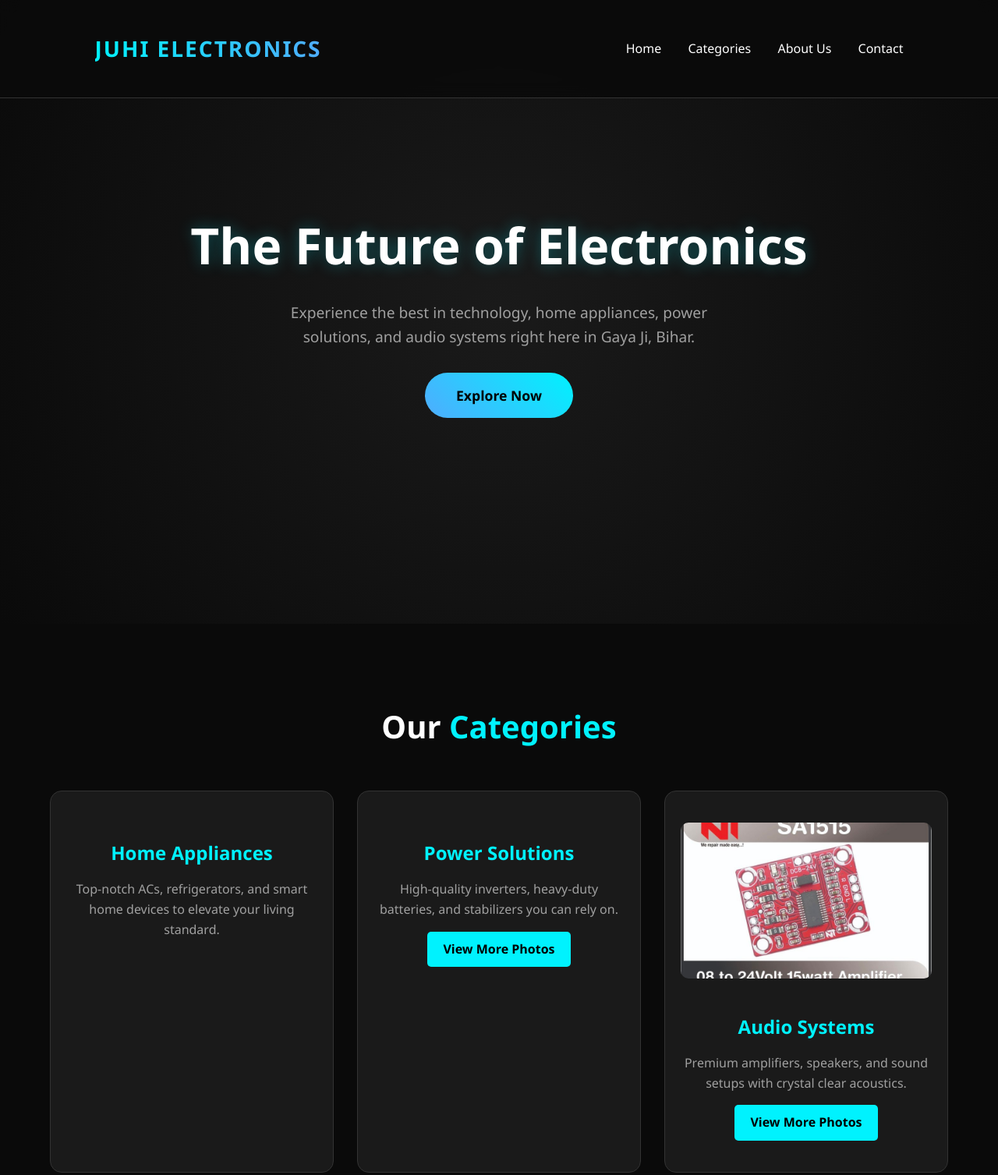
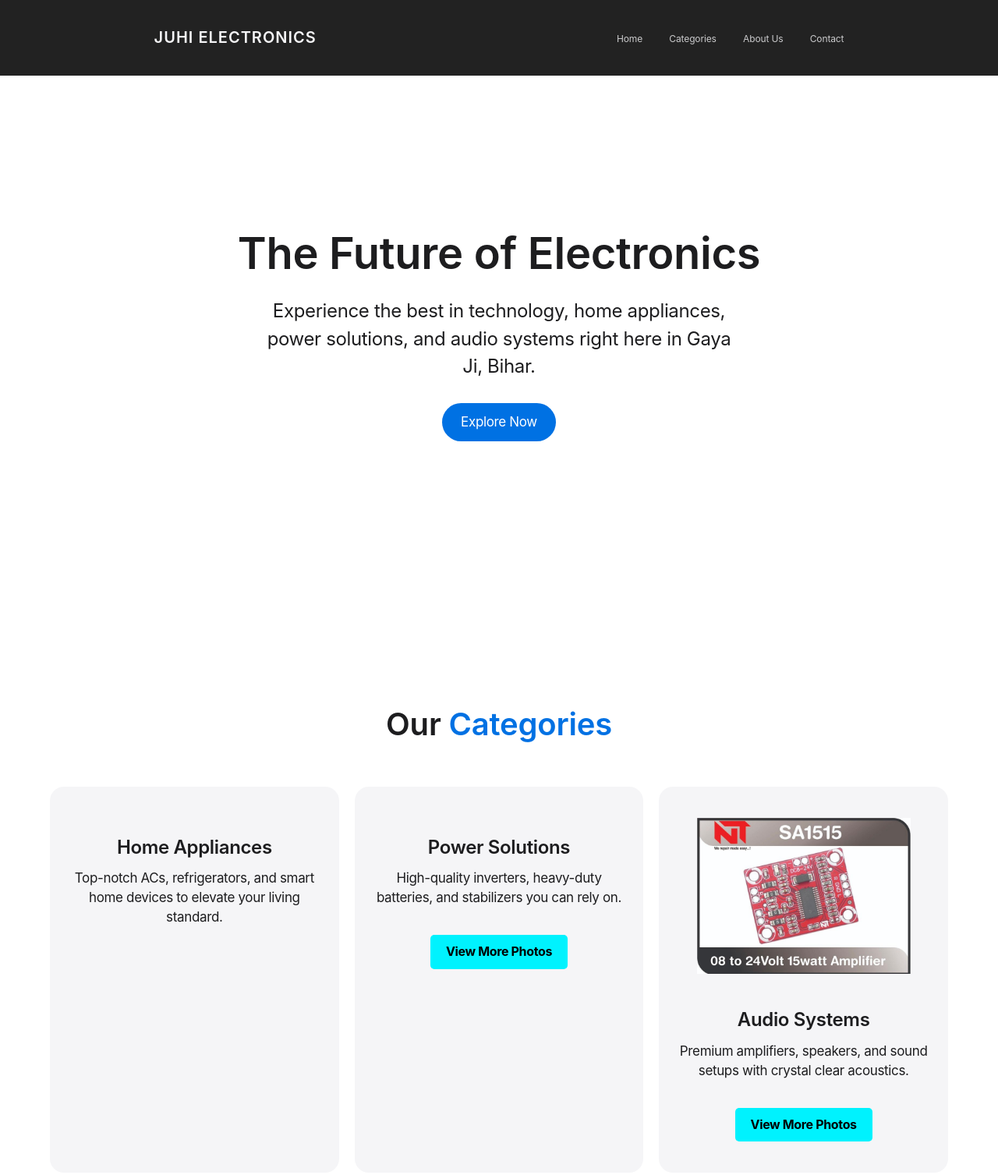
Before and after one commit to JuhiElectronics/JuhiElectronics.github.io, a plain HTML site: page index.html in a window 1280 px wide. Shown: the top 1507 px of the page at 78% size. Drawn offline with Linux system fonts and the light colour scheme.

Commit message:
Update index.html

```diff
--- a/index.html
+++ b/index.html
@@ -5,39 +5,40 @@
     <meta name="viewport" content="width=device-width, initial-scale=1.0">
     <title>Juhi Electronics | Premium Electronics in Gaya Ji</title>
     <style>
-        /* CSS Styles */
+       /* CSS Styles - Apple Inspired Theme */
         :root {
-            --primary-color: #00f2fe;
-            --secondary-color: #4facfe;
-            --bg-color: #0a0a0a;
-            --surface-color: #1a1a1a;
-            --text-light: #ffffff;
-            --text-muted: #a0a0a0;
+            --apple-blue: #0071e3;
+            --bg-color: #ffffff;
+            --surface-color: #f5f5f7; /* Apple's signature light gray */
+            --text-main: #1d1d1f;
+            --text-muted: #86868b;
         }
 
         * {
             margin: 0;
             padding: 0;
             box-sizing: border-box;
-            font-family: 'Segoe UI', Tahoma, Geneva, Verdana, sans-serif;
+            /* This forces the website to use Apple's official fonts if available */
+            font-family: -apple-system, BlinkMacSystemFont, "SF Pro Text", "Segoe UI", Roboto, Helvetica, Arial, sans-serif;
             scroll-behavior: smooth;
         }
 
         body {
             background-color: var(--bg-color);
-            color: var(--text-light);
-            line-height: 1.6;
+            color: var(--text-main);
+            line-height: 1.47059;
+            letter-spacing: -0.022em;
         }
 
-        /* Header & Navigation */
+        /* Header & Navigation (Apple Style Translucent Navbar) */
         header {
-            background-color: rgba(10, 10, 10, 0.9);
-            backdrop-filter: blur(10px);
+            background-color: rgba(0, 0, 0, 0.8);
+            backdrop-filter: saturate(180%) blur(20px);
+            -webkit-backdrop-filter: saturate(180%) blur(20px);
             position: fixed;
             width: 100%;
             top: 0;
             z-index: 1000;
-            border-bottom: 1px solid #333;
             transition: 0.3s;
         }
 
@@ -45,31 +46,31 @@
             display: flex;
             justify-content: space-between;
             align-items: center;
-            padding: 20px 5%;
-            max-width: 1400px;
+            padding: 14px 5%;
+            max-width: 1000px; /* Apple navbars are usually narrower */
             margin: 0 auto;
         }
 
         .logo {
-            font-size: 28px;
-            font-weight: 800;
-            background: linear-gradient(to right, var(--primary-color), var(--secondary-color));
-            -webkit-background-clip: text;
-            -webkit-text-fill-color: transparent;
-            letter-spacing: 2px;
-            text-transform: uppercase;
+            font-size: 20px;
+            font-weight: 600;
+            color: #f5f5f7;
+            letter-spacing: 1px;
         }
 
         .nav-links a {
-            color: var(--text-light);
+            color: #f5f5f7;
             text-decoration: none;
             margin-left: 30px;
-            font-weight: 500;
-            transition: color 0.3s;
+            font-size: 12px;
+            font-weight: 400;
+            letter-spacing: -0.01em;
+            opacity: 0.8;
+            transition: opacity 0.3s;
         }
 
         .nav-links a:hover {
-            color: var(--primary-color);
+            opacity: 1;
         }
 
         /* Hero Section */
@@ -79,40 +80,47 @@
             align-items: center;
             justify-content: center;
             text-align: center;
-            background: radial-gradient(circle at center, #1a1a1a 0%, var(--bg-color) 100%);
+            background: #ffffff;
             padding: 0 20px;
         }
 
+        .hero-content {
+            margin-top: 50px;
+        }
+
         .hero-content h1 {
-            font-size: 4rem;
-            margin-bottom: 20px;
-            text-shadow: 0 0 20px rgba(0, 242, 254, 0.3);
+            font-size: 56px;
+            font-weight: 600;
+            letter-spacing: -0.005em;
+            margin-bottom: 15px;
+            color: #1d1d1f;
         }
 
         .hero-content p {
-            font-size: 1.2rem;
-            color: var(--text-muted);
+            font-size: 24px;
+            font-weight: 400;
+            color: #1d1d1f;
             max-width: 600px;
             margin: 0 auto 30px auto;
         }
 
+        /* Apple's Signature Pill Button */
         .btn {
             display: inline-block;
-            padding: 15px 40px;
-            background: linear-gradient(45deg, var(--secondary-color), var(--primary-color));
-            color: #000;
+            padding: 12px 24px;
+            background: var(--apple-blue);
+            color: #ffffff;
             text-decoration: none;
-            font-weight: bold;
-            font-size: 1.1rem;
-            border-radius: 30px;
-            transition: transform 0.3s, box-shadow 0.3s;
+            font-weight: 400;
+            font-size: 17px;
+            border-radius: 980px; /* Makes it a perfect pill shape */
+            transition: background 0.3s;
             border: none;
             cursor: pointer;
         }
 
         .btn:hover {
-            transform: translateY(-3px);
-            box-shadow: 0 10px 20px rgba(0, 242, 254, 0.4);
+            background: #0077ed;
         }
 
         /* Products Section */
@@ -120,55 +128,68 @@
             padding: 100px 5%;
             max-width: 1400px;
             margin: 0 auto;
+            background-color: var(--bg-color);
         }
 
         .section-title {
             text-align: center;
-            font-size: 2.5rem;
+            font-size: 40px;
+            font-weight: 600;
             margin-bottom: 50px;
-            color: var(--text-light);
+            color: #1d1d1f;
+            letter-spacing: -0.005em;
         }
 
         .section-title span {
-            color: var(--primary-color);
+            color: var(--apple-blue);
         }
 
         .grid {
             display: grid;
             grid-template-columns: repeat(auto-fit, minmax(280px, 1fr));
-            gap: 30px;
+            gap: 20px; /* Apple uses tighter gaps */
         }
 
+        /* Apple Style Cards */
         .card {
             background-color: var(--surface-color);
             padding: 40px 20px;
-            border-radius: 15px;
+            border-radius: 18px; /* Apple's smooth rounded corners */
             text-align: center;
-            transition: 0.4s;
-            border: 1px solid #333;
+            transition: transform 0.4s;
+            border: none; /* Apple doesn't use borders here */
         }
 
         .card:hover {
-            transform: translateY(-10px);
-            border-color: var(--primary-color);
-            box-shadow: 0 10px 30px rgba(0, 242, 254, 0.1);
+            transform: scale(1.02); /* Very subtle zoom effect */
         }
 
         .card h3 {
-            font-size: 1.5rem;
-            margin: 20px 0 15px;
-            color: var(--primary-color);
+            font-size: 24px;
+            font-weight: 600;
+            margin: 20px 0 10px;
+            color: #1d1d1f;
         }
 
         .card p {
-            color: var(--text-muted);
+            font-size: 17px;
+            color: var(--text-main);
+            margin-bottom: 20px;
+        }
+
+        .product-img {
+            width: 100%;
+            height: 200px;
+            object-fit: contain; /* Shows the whole product clearly */
+            margin-bottom: 15px;
         }
 
         /* About Section */
         #about {
-            background-color: var(--surface-color);
+            background-color: #ffffff;
             padding: 100px 5%;
             text-align: center;
+            border-top: 1px solid #d2d2d7;
         }
 
         .about-container {
@@ -177,12 +198,14 @@
         }
 
         .about-container h2 {
-            font-size: 2.5rem;
+            font-size: 40px;
+            font-weight: 600;
             margin-bottom: 20px;
+            color: #1d1d1f;
         }
 
         .about-container p {
-            font-size: 1.1rem;
+            font-size: 17px;
             color: var(--text-muted);
             margin-bottom: 20px;
         }
@@ -191,45 +214,44 @@
             display: inline-block;
             margin-top: 20px;
             padding: 10px 20px;
-            border: 1px solid var(--primary-color);
-            border-radius: 20px;
-            color: var(--primary-color);
-            font-weight: bold;
+            border: 1px solid #d2d2d7;
+            border-radius: 980px;
+            color: #1d1d1f;
+            font-size: 14px;
         }
 
         /* Footer */
         footer {
-            background-color: #050505;
-            padding: 50px 5%;
+            background-color: var(--surface-color);
+            padding: 40px 5%;
             text-align: center;
-            border-top: 1px solid #222;
+            border-top: 1px solid #d2d2d7;
         }
 
         .footer-content h3 {
-            color: var(--primary-color);
-            margin-bottom: 15px;
+            color: #1d1d1f;
+            margin-bottom: 10px;
+            font-size: 17px;
+            font-weight: 600;
         }
 
         .footer-content p {
             color: var(--text-muted);
+            font-size: 12px;
             margin-bottom: 10px;
         }
 
         /* Responsive Design */
         @media (max-width: 768px) {
             .nav-links {
-                display: none; /* Can be upgraded to a hamburger menu later */
+                display: none;
             }
             .hero-content h1 {
-                font-size: 2.5rem;
+                font-size: 40px;
             }
-        }
-        .product-img {
-            width: 100%;
-            height: 200px;
-            object-fit: cover;
-            border-radius: 10px;
-            margin-bottom: 15px;
+            .hero-content p {
+                font-size: 19px;
+            }
         }
     </style>
 </head>
```
